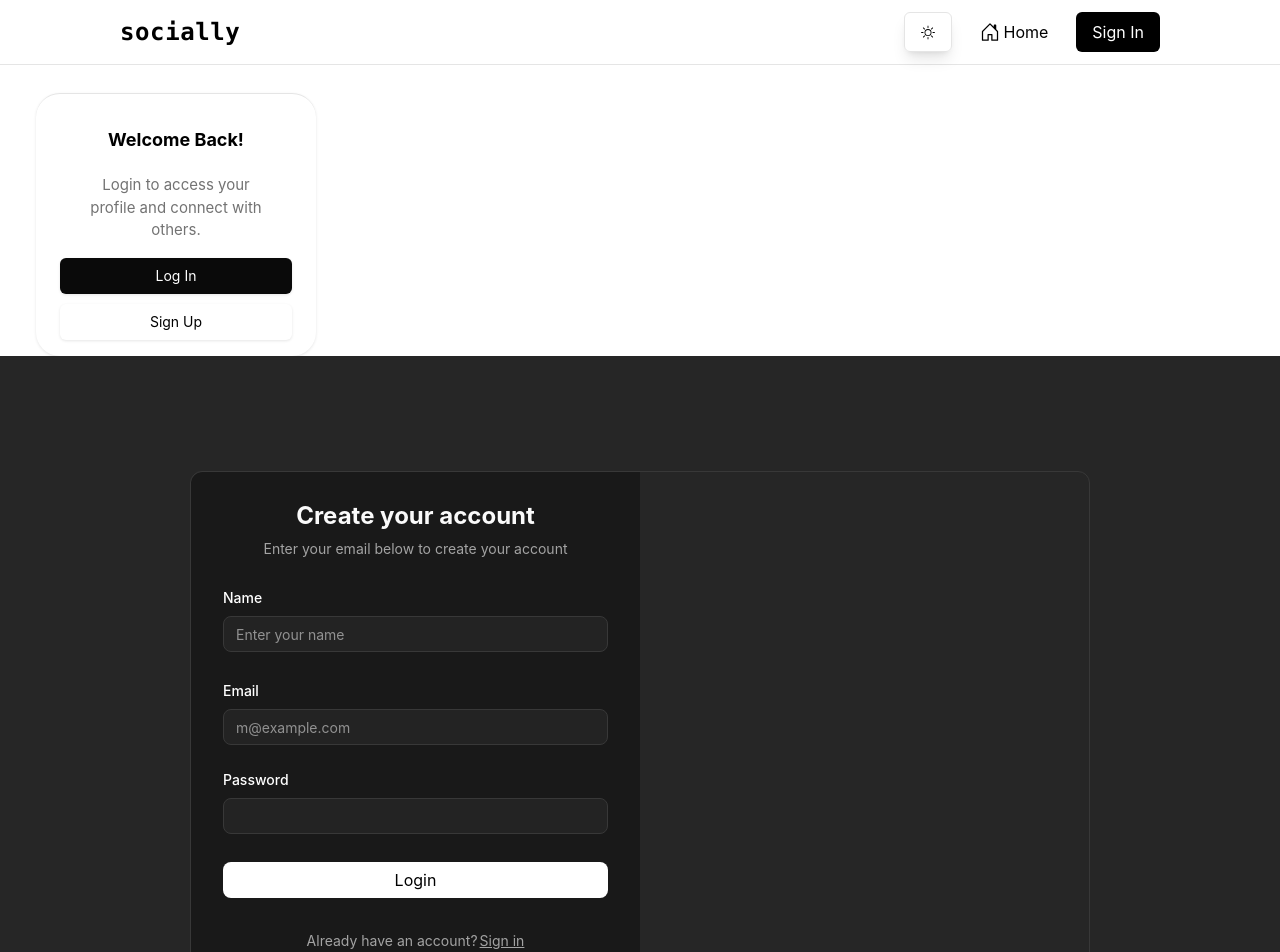
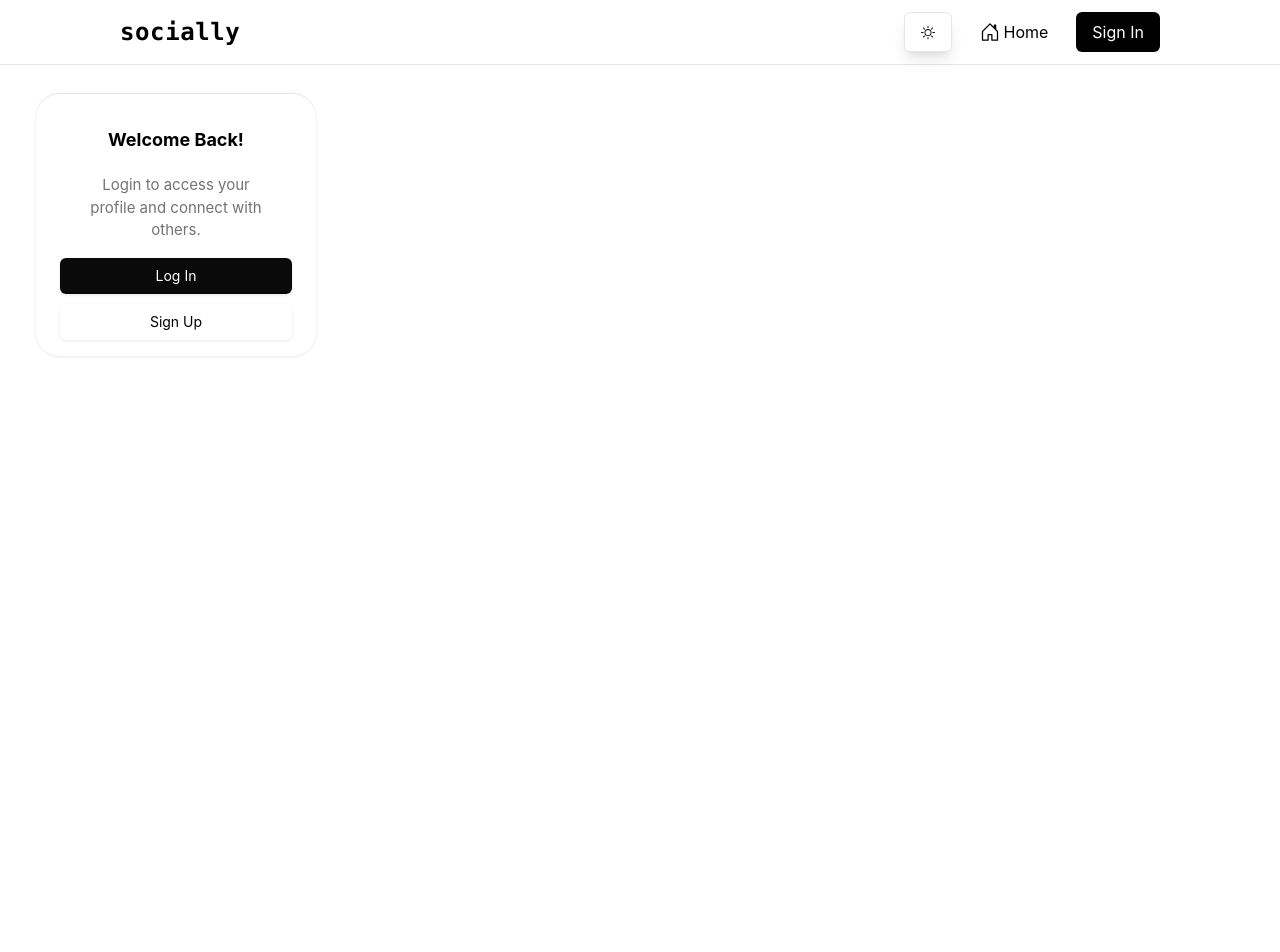
Before and after one commit to mahzadkhosraviani/socially-app-project, a React (Vite) app: page /sign-up in a window 1280 px wide. Shown: the top 952 px of the page. After the commit the page ends 800 px from the top, so only its background shows below. Built offline with nearby package versions, Linux system fonts and the light colour scheme.

Commit message:
solving changes

```diff
--- a/src/App.tsx
+++ b/src/App.tsx
@@ -10,10 +10,10 @@ function App() {
       <div className="dark:bg-black w-screen h-screen">
         <Navbar />
         <WelcomeBack />
-        <Routes>
-          <Route path="/" element={<SignIn />} />
+        {/* <Routes>
+          <Route path="/sign-in" element={<SignIn />} />
           <Route path="/sign-up" element={<SignUp />} />
-        </Routes>{" "}
+        </Routes> */}
       </div>
     </>
   );
--- a/src/components/SignUp.tsx
+++ b/src/components/SignUp.tsx
@@ -69,7 +69,7 @@ function SignUp() {
              Already have an account?
             </p>
             <Link
-              to="/"
+              to="/sign-in"
               className="text-[#A3A3A3]  text-[14px] underline underline-offset ml-0.5"
 
             >
--- a/src/main.tsx
+++ b/src/main.tsx
@@ -5,7 +5,9 @@ import './index.css'
 import App from './App.tsx'
 
 createRoot(document.getElementById('root')!).render(
-   <BrowserRouter>
+
     <App />
-  </BrowserRouter>,
+
 )
+ //  <BrowserRouter>
+  {/* </BrowserRouter>, */}
```
